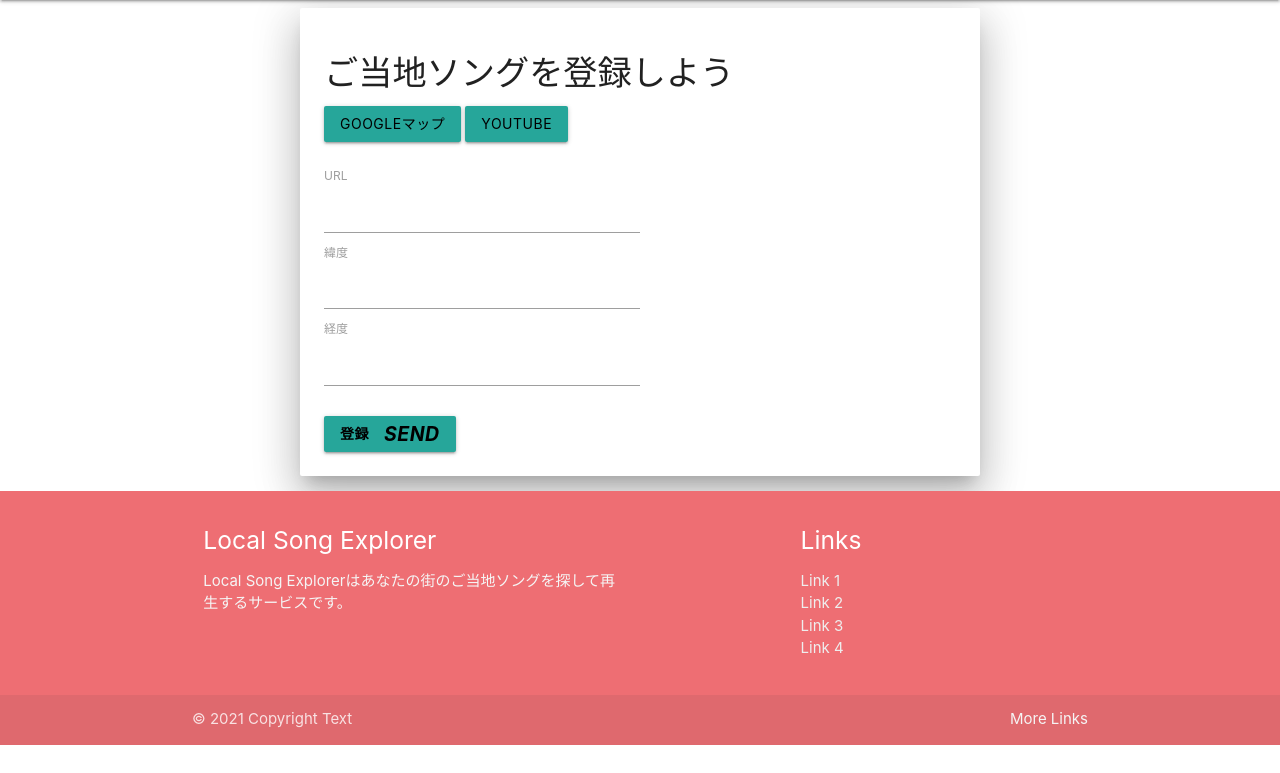
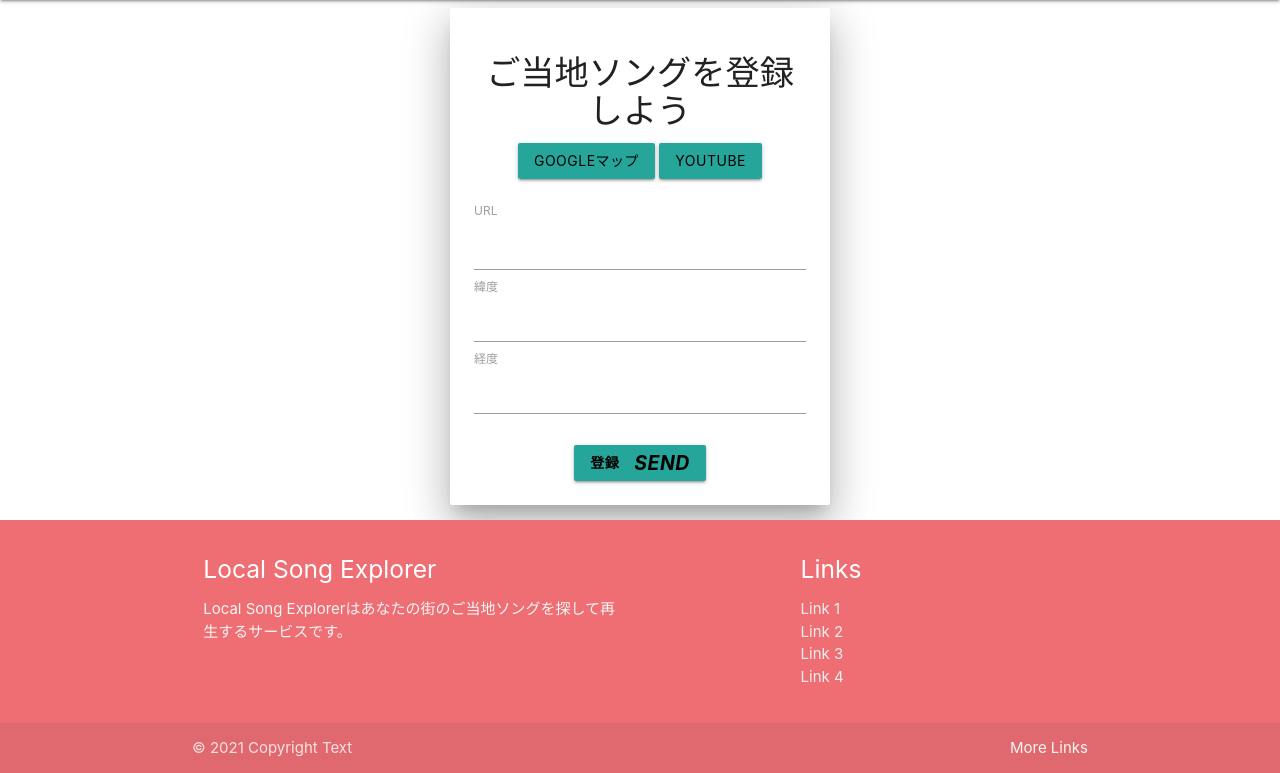
Before and after one commit to z21001ms/team_project, a Rails app: page /register in a window 1280 px wide. Shown: the part 64-837 px from the top of the page. Before the commit the page ends 809 px from the top, so only its background shows below. Run offline with Rails 7, Linux system fonts and the light colour scheme; style sheets or scripts are compiled from the project's sources; parts of the project's set-up code (start-up, migrations or seed data) failed here and were passed over.

Commit message:
フォーム内中央揃え

```diff
--- a/app/assets/stylesheets/application.scss
+++ b/app/assets/stylesheets/application.scss
@@ -28,7 +28,6 @@ body {
   margin: 0;
 }
 
-div.register_form {width: 50%}
 
 logo-img {
   object-fit: fill;
--- a/app/views/song/register.html.erb
+++ b/app/views/song/register.html.erb
@@ -1,4 +1,4 @@
-<div class="card-panel z-depth-5", style="margin: 0.5rem 20rem 1rem 20rem;">
+<div class="card-panel z-depth-5 center", style="margin: 0.5rem 30rem 1rem 30rem;">
 <h4>ご当地ソングを登録しよう</h4>
 
 <%= link_to "Googleマップ", "https://google.co.jp/maps", class:"btn waves-effect waves-light", style: "color: black;" %>
@@ -6,14 +6,13 @@
 <br>
 <%= form_with model: @song, url: :create, method: :post do |form| %>
   <div class="register_form">
-    <%= form.label :url, "URL" %><br>
-    <%= form.text_field :url %>
-    <%= form.label :latitude, "緯度" %><br>
-    <%= form.text_field :latitude %>
-    <%= form.label :longitude, "経度" %><br>
-    <%= form.text_field :longitude %>
+    <%= form.label :url, "URL", class:"left" %><br>
+    <%= form.text_field :url, class:"center" %>
+    <%= form.label :latitude, "緯度", class:"left" %><br>
+    <%= form.text_field :latitude, class:"center" %>
+    <%= form.label :longitude, "経度", class:"left" %><br>
+    <%= form.text_field :longitude, class:"center" %>
   </div>
-
   <br>
     <button class="btn waves-effect waves-light" type="submit" name="action" style= "font-weight: bold; color: black;">登録
       <i class="material-icons right">send</i>
```
